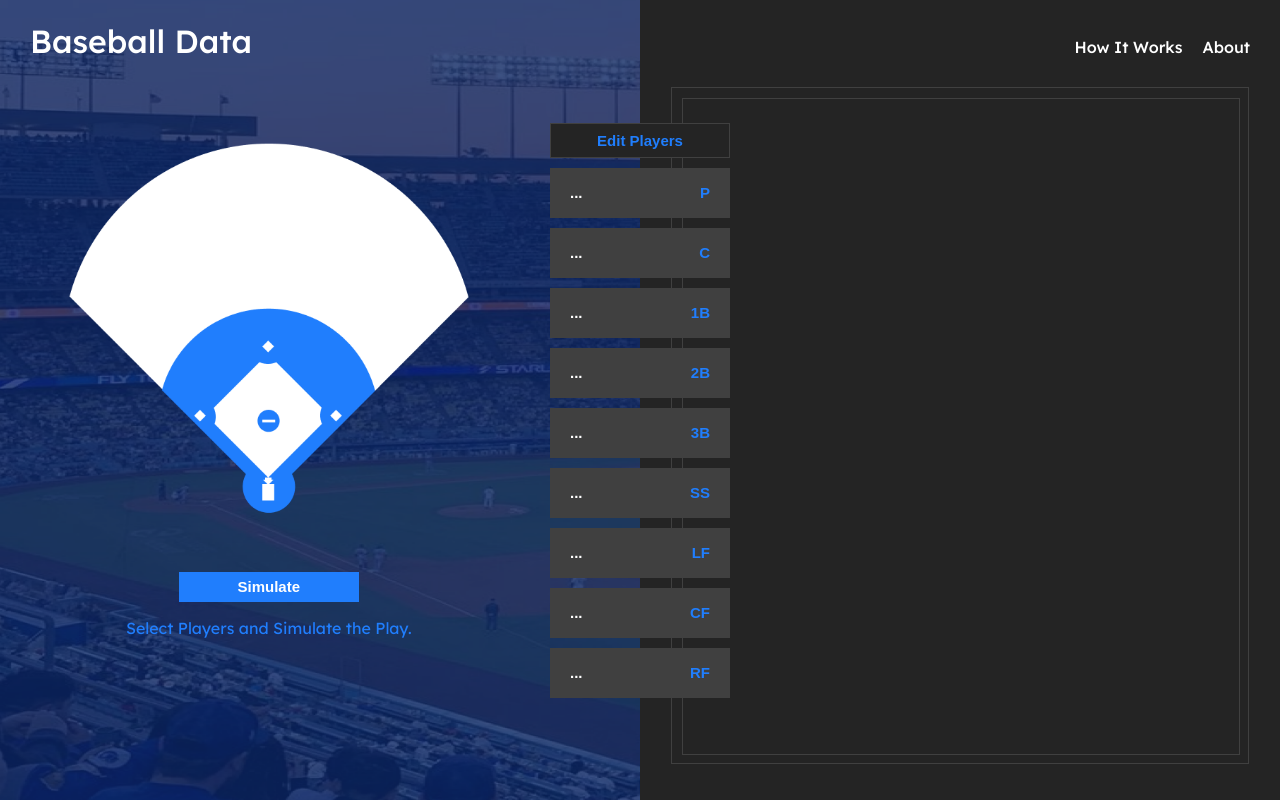
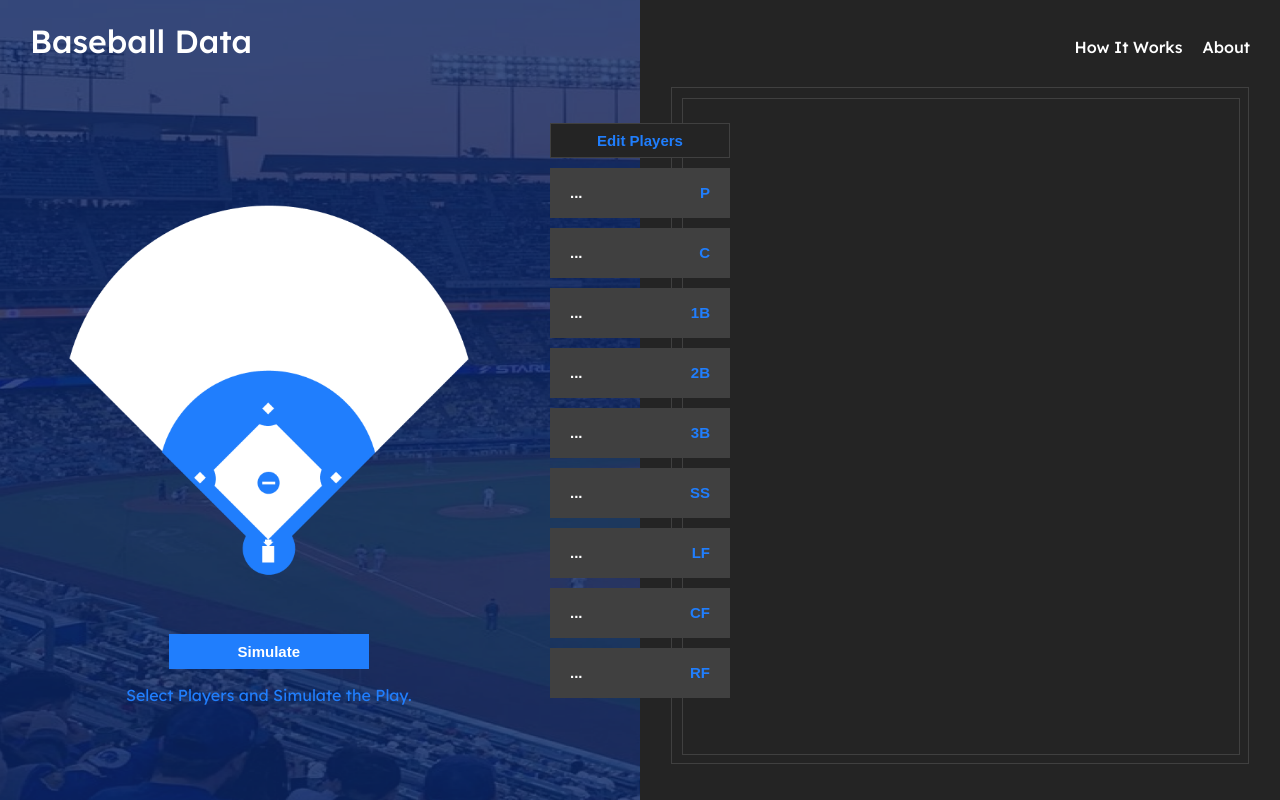
Before and after one commit to tsaichenlin/smt, a React (Create React App) app: page /sim in a window 1280 px wide. Built offline with nearby package versions, Linux system fonts and the light colour scheme.

Commit message:
Add animations

```diff
--- a/src/components/Nav.js
+++ b/src/components/Nav.js
@@ -1,5 +1,5 @@
 import { Link } from "react-router-dom";
-import styled from "styled-components";
+import styled, { keyframes } from "styled-components";
 
 const Container = styled.div`
   display: flex;
@@ -18,6 +18,21 @@ const NavLink = styled(Link)`
   color: var(--white);
   text-decoration: none;
   font-weight: 500;
+  position: relative;
+
+  &::after {
+    content: "";
+    position: absolute;
+    left: 0;
+    bottom: -3px;
+    width: 0;
+    height: 1.5px;
+    background-color: var(--hover);
+    transition: width 0.5s ease;
+  }
+  &:hover::after {
+    width: 100%;
+  }
 `;
 
 const Title = styled.h1`
@@ -31,10 +46,16 @@ function Nav(props) {
         <Title style={{ color: props.color }}>Baseball Data</Title>
       </Link>
       <LinkContainer>
-        <NavLink to="/how" style={{ color: props.color }}>
+        <NavLink
+          to="/how"
+          style={{ color: props.color, "--hover": props.color }}
+        >
           How It Works
         </NavLink>
-        <NavLink to="/about" style={{ color: props.color }}>
+        <NavLink
+          to="/about"
+          style={{ color: props.color, "--hover": props.color }}
+        >
           About
         </NavLink>
       </LinkContainer>
--- a/src/components/SimButton.js
+++ b/src/components/SimButton.js
@@ -1,22 +1,71 @@
-import styled from "styled-components";
+import styled, { keyframes } from "styled-components";
+import { useState } from "react";
 
+const buttonAnimation = keyframes`
+ 0% {
+    background-color: var(--white);
+    color: var(--blue);
+ }
+  100% {
+    background-color: var(--blue);
+    color: var(--white);
+
+ }
+`;
+
+const underline = keyframes`
+ 0% {
+    width: 0%
+ }
+  100% {
+    width: 100%;
+ }
+`;
 const Button = styled.button`
-  width: 180px;
-  height: 30px;
+  width: 200px;
+  height: 35px;
   background-color: var(--blue);
   color: var(--white);
   font-weight: 800;
   border: none;
   padding: 6px;
   font-size: 15px;
+  position: relative;
 
   &:hover {
-    border: solid 0.5px var(--white-border);
+    border: solid 0.5px var(--white);
+  }
+
+  &::after {
+    content: "";
+    position: absolute;
+    width: 0;
+    left: 0;
+    height: 5px;
+    border-radius: 5px;
+    transition: width 0.5s ease;
+    background-color: var(--white);
+    bottom: -10px;
+  }
+  &.flashing {
+    &::after {
+      animation: ${underline} 1.5s infinite;
+    }
   }
 `;
 
 function SimButton() {
-  return <Button>Simulate</Button>;
+  const [isFlashing, setIsFlashing] = useState(false);
+
+  const handleClick = () => {
+    setIsFlashing(true);
+    setTimeout(() => setIsFlashing(false), 5000);
+  };
+  return (
+    <Button className={isFlashing ? "flashing" : ""} onClick={handleClick}>
+      Simulate
+    </Button>
+  );
 }
 
 export default SimButton;
--- a/src/pages/How.js
+++ b/src/pages/How.js
@@ -3,7 +3,7 @@ import Nav from "../components/Nav";
 function How() {
   return (
     <div>
-      <Nav />
+      <Nav color="var(--white)" />
     </div>
   );
 }
--- a/src/pages/Simulator.js
+++ b/src/pages/Simulator.js
@@ -1,4 +1,4 @@
-import styled from "styled-components";
+import styled, { keyframes } from "styled-components";
 import { useEffect, useState, useContext } from "react";
 import { GlobalContext } from "../GlobalContext";
 
@@ -30,6 +30,7 @@ const Div = styled.div`
 const Content = styled.div`
   display: flex;
   position: relative;
+  min-height: 700px;
 `;
 const BgLineContainer = styled.div`
   position: absolute;
@@ -96,6 +97,23 @@ const Img = styled.img`
   margin: 50px;
 `;
 
+const slideIn = keyframes`
+  0% {
+    transform: translateX(100%);
+  }
+  100% {
+    transform: translateX(0);
+  }
+`;
+
+const slideOut = keyframes`
+ 0% {
+    transform: translateX(0);
+  }
+  100% {
+    transform: translateX(100%);
+  }
+`;
 const EditPanel = styled.div`
   background-color: var(--blue);
   height: 100%;
@@ -106,6 +124,10 @@ const EditPanel = styled.div`
   z-index: 4;
   padding: 35px;
   box-sizing: border-box;
+  transform: translateX(100%);
+
+  animation: ${({ isShowing }) => (isShowing ? slideOut : slideIn)} 0.8s ease
+    forwards;
 
   &::before {
     content: "Edit Mode";
@@ -139,13 +161,18 @@ function Simulator() {
   const [editMode, setEditMode] = useState(false);
   const [searchInput, setSearchInput] = useState("");
   const { globalPlayers, setGlobalPlayers } = useContext(GlobalContext);
+  const [isShowing, setIsShowing] = useState(false);
 
   const enterEditMode = () => {
     setEditMode(true);
+    setIsShowing(false);
   };
 
   const exitEditMode = () => {
-    setEditMode(false);
+    setIsShowing(true);
+    setTimeout(() => {
+      setEditMode(false);
+    }, 800);
   };
 
   const handleSearchInput = (e) => {
@@ -163,7 +190,7 @@ function Simulator() {
 
   return (
     <Div>
-      <Nav></Nav>
+      <Nav color="var(--white)"></Nav>
 
       <TeamSection>
         <EditButton onClick={enterEditMode} />
@@ -178,7 +205,7 @@ function Simulator() {
         <PlayerButton name={globalPlayers.Right.name} position="RF" />
       </TeamSection>
       {editMode && (
-        <EditPanel>
+        <EditPanel isShowing={isShowing}>
           <ExitButton onClick={exitEditMode}>&#10005;</ExitButton>
           <h3
             style={{
```
